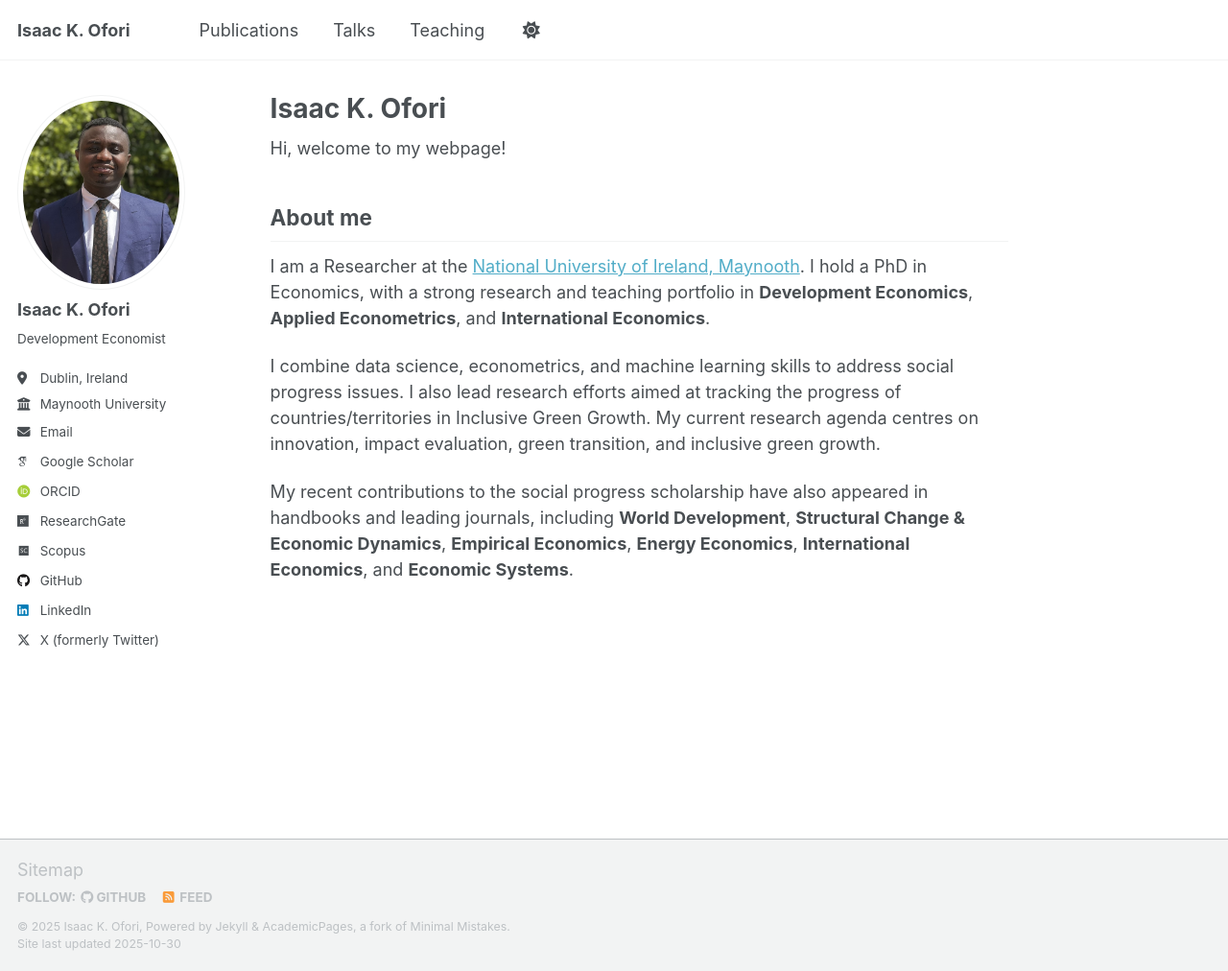
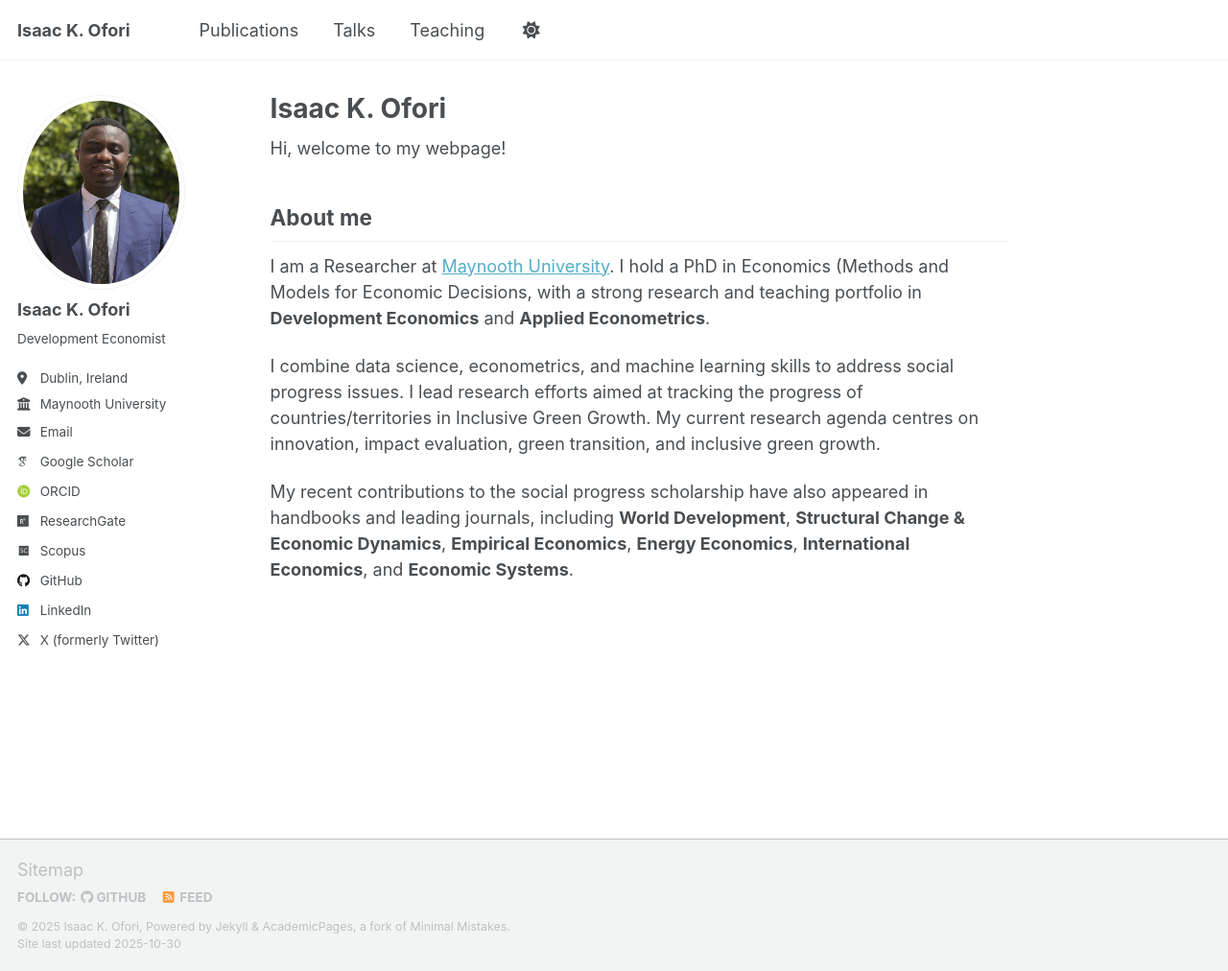
Before and after one commit to ikofori/ikofori.github.io, a Jekyll site: the page built from _pages/about.md, in a window 1280 px wide and 1012 px high. Shown: the whole window at 96% size. Built offline with Jekyll 4.4.1, drawn with Linux system fonts in a browser that asks for light colours; some web fonts are replaced; a script that is not in the unit is left out.

Commit message:
Update about.md

```diff
--- a/_pages/about.md
+++ b/_pages/about.md
@@ -12,8 +12,8 @@ Hi, welcome to my webpage!
 
 ## About me
 
-I am a Researcher at the [National University of Ireland, Maynooth](https://www.maynoothuniversity.ie/). I hold a PhD in Economics, with a strong research and teaching portfolio in **Development Economics**, **Applied Econometrics**,  and **International Economics**.
+I am a Researcher at [Maynooth University](https://www.maynoothuniversity.ie/). I hold a PhD in Economics (Methods and Models for Economic Decisions, with a strong research and teaching portfolio in **Development Economics** and **Applied Econometrics**.
 
-I combine data science, econometrics, and machine learning skills to address social progress issues. I also lead research efforts aimed at tracking the progress of countries/territories in Inclusive Green Growth. My current research agenda centres on innovation, impact evaluation, green transition, and inclusive green growth.
+I combine data science, econometrics, and machine learning skills to address social progress issues. I lead research efforts aimed at tracking the progress of countries/territories in Inclusive Green Growth. My current research agenda centres on innovation, impact evaluation, green transition, and inclusive green growth.
 
 My recent contributions to the social progress scholarship have also appeared in handbooks and leading journals, including **World Development**, **Structural Change & Economic Dynamics**, **Empirical Economics**, **Energy Economics**, **International Economics**, and **Economic Systems**.
```
